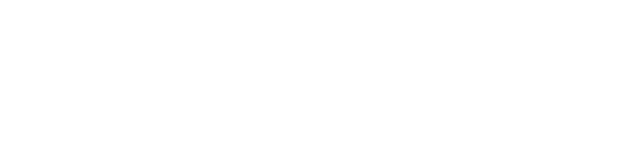
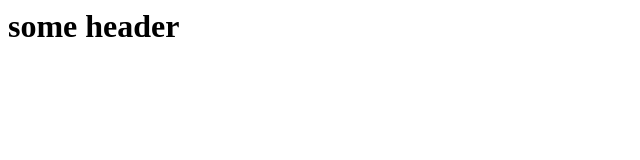
Before and after one commit to jchang005/GitTest1, a plain HTML site: page index.html in a window 1280 px wide. Shown: the whole page, without its empty margins (0-640 px from the left). Drawn offline with Linux system fonts and the light colour scheme.

Commit message:
added a header to index

```diff
--- a/index.html
+++ b/index.html
@@ -3,4 +3,5 @@
         <meta charset="utf-8">
         <title>second commit</title>
     </head>
+    <h1>some header</h1>
 </html>
```
